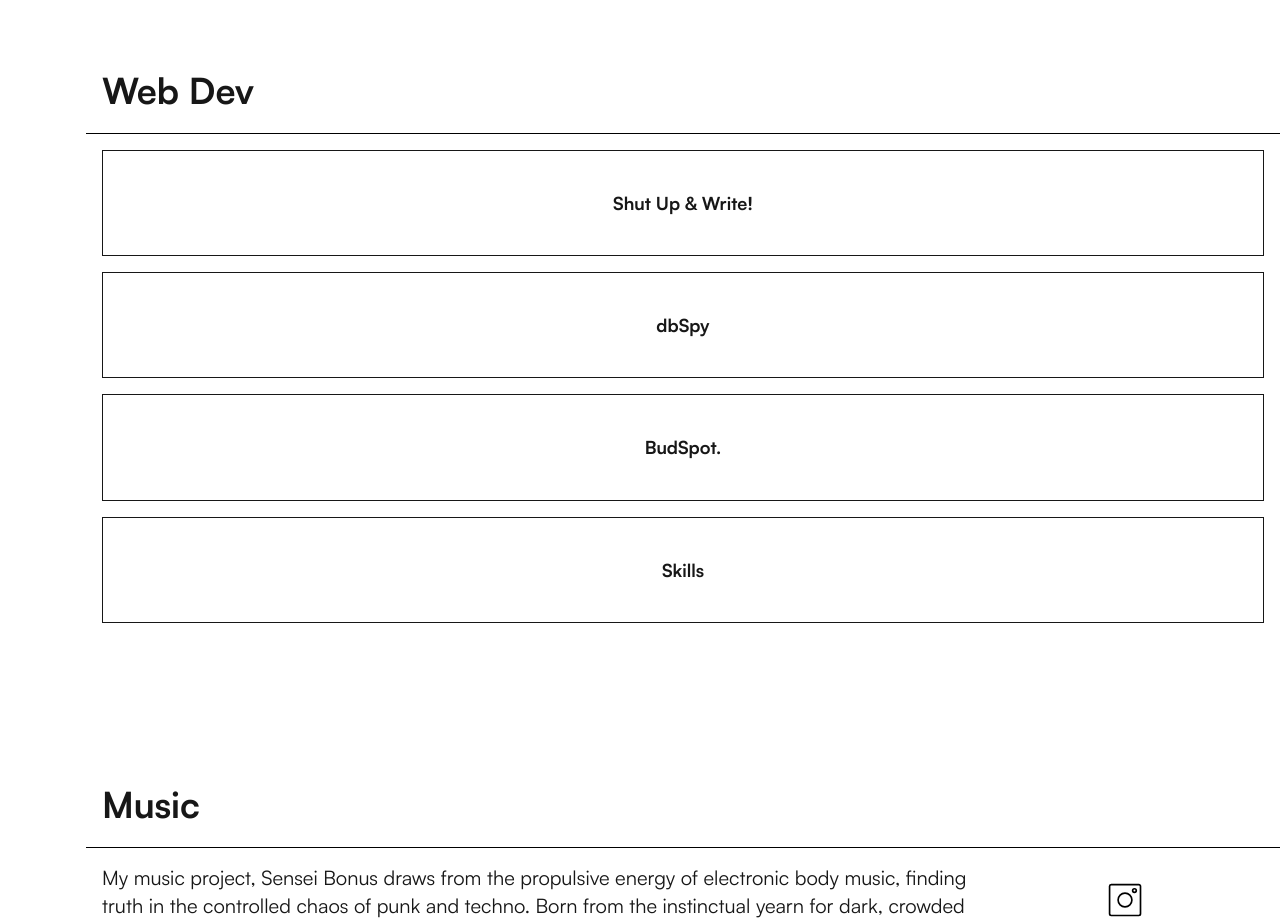
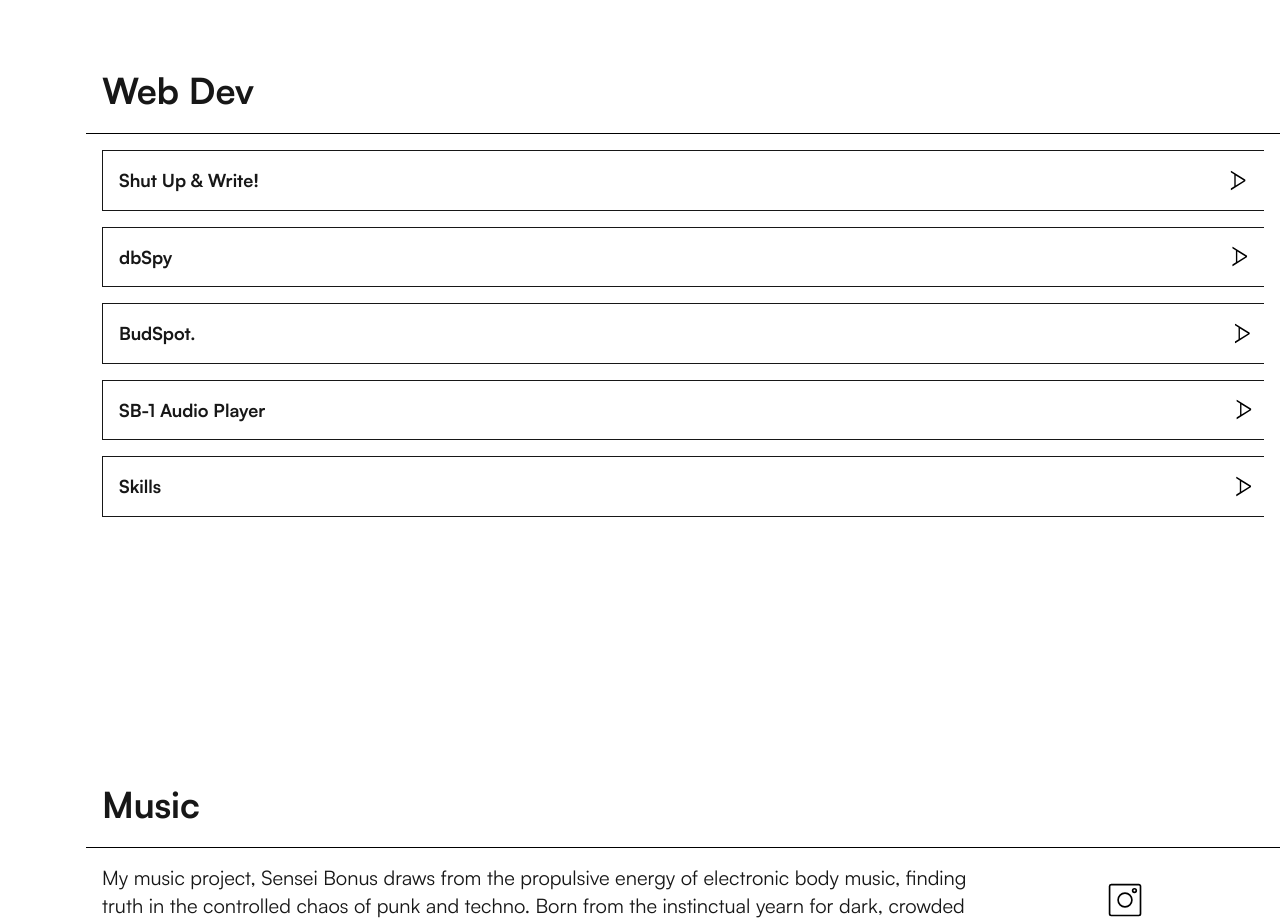
Before and after one commit to AnthonyAl-Rifai/portfolio-site, a Next.js app: page / in a window 1280 px wide. Shown: the part 9340-10264 px from the top of the page. Built offline with nearby package versions, Linux system fonts and the light colour scheme.

Commit message:
add new MenuIconARight. replace Chevron Icon with new icon.

```diff
--- a/app/components/BudSpotProject.tsx
+++ b/app/components/BudSpotProject.tsx
@@ -2,7 +2,7 @@
 
 import { motion, useInView, AnimatePresence } from "motion/react";
 import Image from "next/image";
-import ChevronDownIcon from "../icons/ChevronDownIcon";
+import MenuIconAUpsideDown from "../icons/MenuIconAUpsideDown";
 import { useRef } from "react";
 import CallToAction from "./CallToAction";
 
@@ -62,7 +62,7 @@ export default function BudSpotProject({ onClose }: BudSpotProjectProps) {
                     ease: "easeInOut",
                   }}
                 >
-                  <ChevronDownIcon className="w-12 h-12 text-black" />
+                  <MenuIconAUpsideDown size={24} color="#000" />
                 </motion.div>
               </motion.div>
             )}
--- a/app/components/DbSpyProject.tsx
+++ b/app/components/DbSpyProject.tsx
@@ -2,7 +2,7 @@
 
 import { motion, useInView, AnimatePresence } from "motion/react";
 import Image from "next/image";
-import ChevronDownIcon from "../icons/ChevronDownIcon";
+import MenuIconAUpsideDown from "../icons/MenuIconAUpsideDown";
 import { useRef } from "react";
 import CallToAction from "./CallToAction";
 
@@ -62,7 +62,7 @@ export default function DbSpyProject({ onClose }: DbSpyProjectProps) {
                     ease: "easeInOut",
                   }}
                 >
-                  <ChevronDownIcon className="w-12 h-12 text-black" />
+                  <MenuIconAUpsideDown size={24} color="#000" />
                 </motion.div>
               </motion.div>
             )}
--- a/app/components/SUAWProject.tsx
+++ b/app/components/SUAWProject.tsx
@@ -2,7 +2,7 @@
 
 import { motion, useInView, AnimatePresence } from "motion/react";
 import Image from "next/image";
-import ChevronDownIcon from "../icons/ChevronDownIcon";
+import MenuIconAUpsideDown from "../icons/MenuIconAUpsideDown";
 import { useRef } from "react";
 import CallToAction from "./CallToAction";
 
@@ -62,7 +62,7 @@ export default function SuawProject({ onClose }: SuawProjectProps) {
                     ease: "easeInOut",
                   }}
                 >
-                  <ChevronDownIcon className="w-12 h-12 text-black" />
+                  <MenuIconAUpsideDown size={24} color="#000" />
                 </motion.div>
               </motion.div>
             )}
--- a/app/components/SkillsProject.tsx
+++ b/app/components/SkillsProject.tsx
@@ -1,7 +1,7 @@
 "use client";
 
 import { motion, useInView, AnimatePresence } from "motion/react";
-import ChevronDownIcon from "../icons/ChevronDownIcon";
+import MenuIconAUpsideDown from "../icons/MenuIconAUpsideDown";
 import { useRef } from "react";
 import CallToAction from "./CallToAction";
 
@@ -54,7 +54,7 @@ export default function SkillsProject({ onClose }: SkillsProjectProps) {
                     ease: "easeInOut",
                   }}
                 >
-                  <ChevronDownIcon className="w-12 h-12 text-black" />
+                  <MenuIconAUpsideDown size={24} color="#000" />
                 </motion.div>
               </motion.div>
             )}
--- a/app/components/WebDevSection.tsx
+++ b/app/components/WebDevSection.tsx
@@ -6,12 +6,20 @@ import { useState, useRef } from "react";
 import { useLayout } from "../context/LayoutContext";
 import MenuIconA from "../icons/MenuIconA";
 import MenuIconAUpsideDown from "../icons/MenuIconAUpsideDown";
+import MenuIconARight from "../icons/MenuIconARight";
 import { AnimatePresence, motion } from "motion/react";
 import SuawProject from "./SuawProject";
 import BudSpotProject from "./BudSpotProject";
 import DbSpyProject from "./DbSpyProject";
 import SkillsProject from "./SkillsProject";
-type ProjectType = "Shut Up & Write!" | "dbSpy" | "BudSpot." | "Skills" | null;
+import CallToAction from "./CallToAction";
+type ProjectType =
+  | "Shut Up & Write!"
+  | "dbSpy"
+  | "BudSpot."
+  | "SB-1 Audio Player"
+  | "Skills"
+  | null;
 
 export default function WebDevSection() {
   const { isMobileLandscape } = useLayout();
@@ -42,17 +50,34 @@ export default function WebDevSection() {
           isMobileLandscape
             ? "h-[calc(100vh-var(--layout-size))]"
             : "h-[calc(100vh-2*var(--layout-size))]"
-        } grid-cols-4 grid-rows-5`}
+        } grid-cols-4 grid-rows-8`}
       >
-        {["Shut Up & Write!", "dbSpy", "BudSpot.", "Skills"].map(project => (
+        {[
+          "Shut Up & Write!",
+          "dbSpy",
+          "BudSpot.",
+          "SB-1 Audio Player",
+          "Skills",
+        ].map((project, index) => (
           <motion.button
             key={project}
             onClick={() => openDrawer(project as ProjectType)}
-            className="flex items-center justify-center border col-span-full"
+            className="flex items-center justify-between p-4 border-y border-l col-span-full"
             whileHover={{ scale: 1.01 }}
             whileTap={{ scale: 0.98 }}
           >
             <span className="text-lg font-semibold">{project}</span>
+            <motion.div
+              animate={{ x: [0, 6, 0] }}
+              transition={{
+                duration: 1.5,
+                repeat: Infinity,
+                ease: "easeInOut",
+                delay: index * 0.2,
+              }}
+            >
+              <MenuIconARight size={20} color="#000" />
+            </motion.div>
           </motion.button>
         ))}
       </div>
@@ -137,6 +162,110 @@ export default function WebDevSection() {
                 {selectedProject === "Shut Up & Write!" && (
                   <SuawProject onClose={() => setSelectedProject(null)} />
                 )}
+                {selectedProject === "SB-1 Audio Player" && (
+                  <div className="min-h-screen flex flex-col gap-16 bg-white p-4 mb-16">
+                    <div className="relative h-[calc(100vh-3*var(--layout-size))] flex flex-col items-center justify-center text-center gap-16">
+                      <motion.h1
+                        className="text-6xl md:text-8xl font-bold text-black mb-6"
+                        initial={{ y: 50, opacity: 0 }}
+                        animate={{ y: 0, opacity: 1 }}
+                        transition={{ delay: 0.2 }}
+                      >
+                        SB-1 Audio Player
+                      </motion.h1>
+                      <motion.p
+                        className="text-2xl text-black max-w-3xl"
+                        initial={{ y: 50, opacity: 0 }}
+                        animate={{ y: 0, opacity: 1 }}
+                        transition={{ delay: 0.4 }}
+                      >
+                        A custom audio player built for the Sensei Bonus music
+                        project.
+                      </motion.p>
+                    </div>
+                    <motion.section
+                      className="flex flex-col gap-8"
+                      initial={{ y: 100, opacity: 0 }}
+                      whileInView={{ y: 0, opacity: 1 }}
+                      transition={{ duration: 0.8 }}
+                      viewport={{ once: true, amount: 0 }}
+                    >
+                      <h2 className="text-4xl font-bold text-black">
+                        Project Overview
+                      </h2>
+                      <p className="text-lg text-black leading-relaxed">
+                        SB-1 Audio Player is a custom-built audio player
+                        component designed specifically for the Sensei Bonus
+                        music project. Built with modern web technologies, it
+                        features a unique circular scrubber interface, real-time
+                        audio visualization, and smooth animations that enhance
+                        the listening experience.
+                      </p>
+                    </motion.section>
+                    <motion.section
+                      className="flex flex-col gap-8"
+                      initial={{ y: 100, opacity: 0 }}
+                      whileInView={{ y: 0, opacity: 1 }}
+                      transition={{ duration: 0.8 }}
+                      viewport={{ once: true, amount: 0 }}
+                    >
+                      <h2 className="text-4xl font-bold text-black">
+                        Key Features
+                      </h2>
+                      <ul className="flex flex-col gap-4">
+                        {[
+                          "Custom circular scrubber with touch and mouse interaction",
+                          "Real-time audio visualization with Web Audio API",
+                          "Smooth animations and transitions using Motion library",
+                          "Responsive design that works across all devices",
+                          "Custom audio controls with pitch and speed adjustment",
+                        ].map((text, i) => (
+                          <li key={i} className="flex items-start gap-3">
+                            <span className="w-2 h-2 bg-black rounded-full mt-[0.5em] flex-shrink-0" />
+                            <span className="text-black">{text}</span>
+                          </li>
+                        ))}
+                      </ul>
+                    </motion.section>
+                    <motion.section
+                      className="flex flex-col items-center gap-8"
+                      initial={{ y: 100, opacity: 0 }}
+                      whileInView={{ y: 0, opacity: 1 }}
+                      transition={{ duration: 0.8 }}
+                      viewport={{ once: true }}
+                    >
+                      <h2 className="text-4xl font-bold text-black text-left w-full">
+                        Technology Stack
+                      </h2>
+                      <div className="w-full">
+                        <h3 className="text-2xl font-bold text-black mb-4">
+                          Frontend
+                        </h3>
+                        <div className="grid grid-cols-2 md:grid-cols-4 gap-6 mb-8">
+                          {[
+                            { name: "React" },
+                            { name: "TypeScript" },
+                            { name: "Motion" },
+                            { name: "Web Audio API" },
+                          ].map((tech, index) => (
+                            <motion.div
+                              key={index}
+                              className="bg-white border border-black p-6 text-black text-center font-semibold"
+                              initial={{ scale: 0, opacity: 0 }}
+                              whileInView={{ scale: 1, opacity: 1 }}
+                              viewport={{ once: true }}
+                            >
+                              {tech.name}
+                            </motion.div>
+                          ))}
+                        </div>
+                      </div>
+                    </motion.section>
+                    <CallToAction
+                      onButtonClick={() => setSelectedProject(null)}
+                    />
+                  </div>
+                )}
                 {selectedProject === "Skills" && (
                   <SkillsProject onClose={() => setSelectedProject(null)} />
                 )}
--- /dev/null
+++ b/app/icons/MenuIconARight.tsx
@@ -0,0 +1,28 @@
+import { SVGProps } from "react";
+
+interface MenuIconARightProps extends SVGProps<SVGSVGElement> {
+  size?: number;
+  color?: string;
+}
+
+const MenuIconARight: React.FC<MenuIconARightProps> = ({
+  size = 44,
+  color = "#231f20",
+  ...props
+}) => (
+  <svg
+    xmlns="http://www.w3.org/2000/svg"
+    viewBox="0 0 44.211 33.027"
+    width={size}
+    height={size * (33.027 / 44.211)}
+    style={{ transform: "rotate(90deg)" }}
+    {...props}
+  >
+    <path
+      fill={color}
+      d="M39.939,33.027l-4.944-8.064H9.121l-4.945,8.064H0L20.786,0h2.688l20.737,33.027h-4.272ZM22.082,3.984l-11.089,17.954h22.13L22.082,3.984Z"
+    />
+  </svg>
+);
+
+export default MenuIconARight;
```
